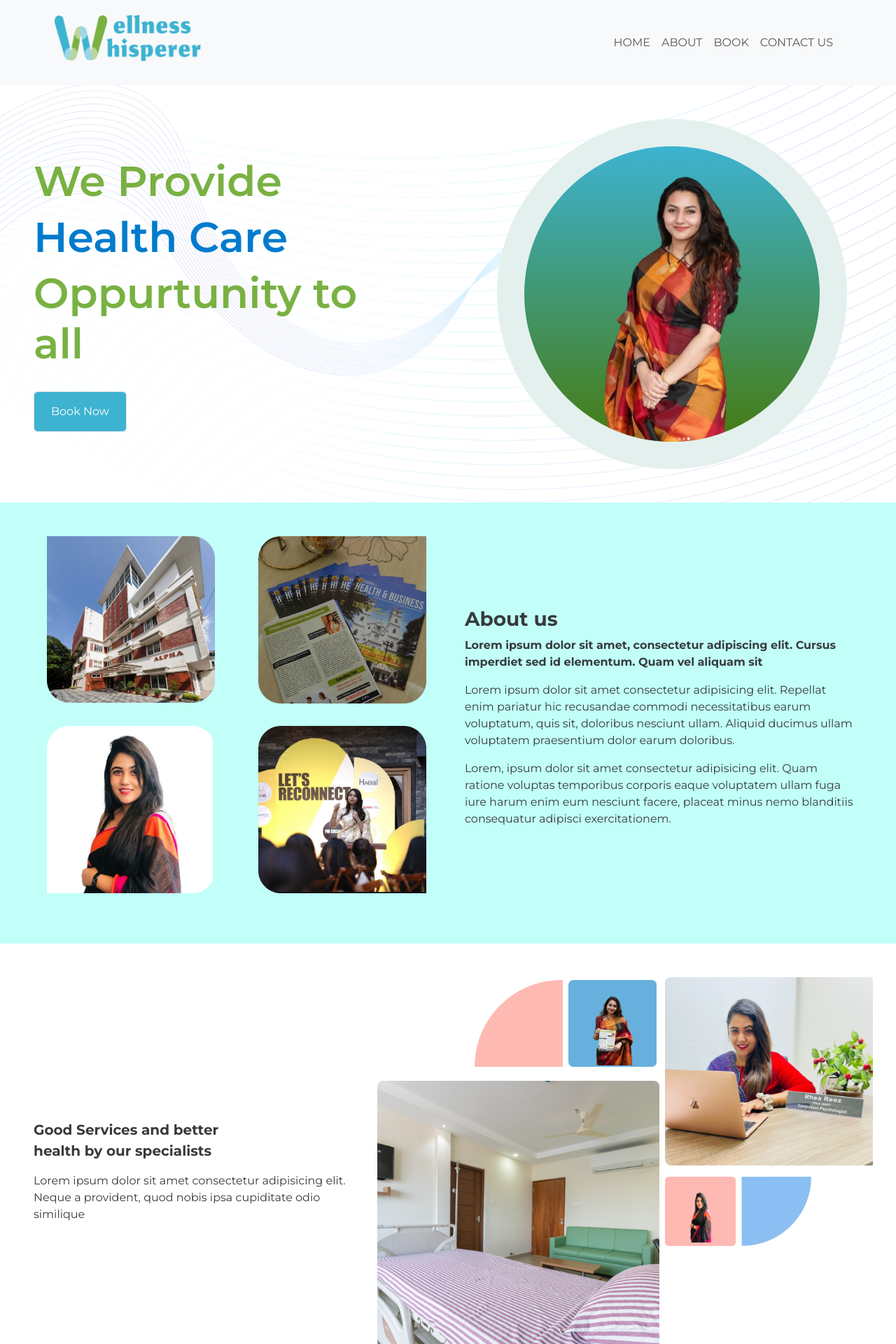
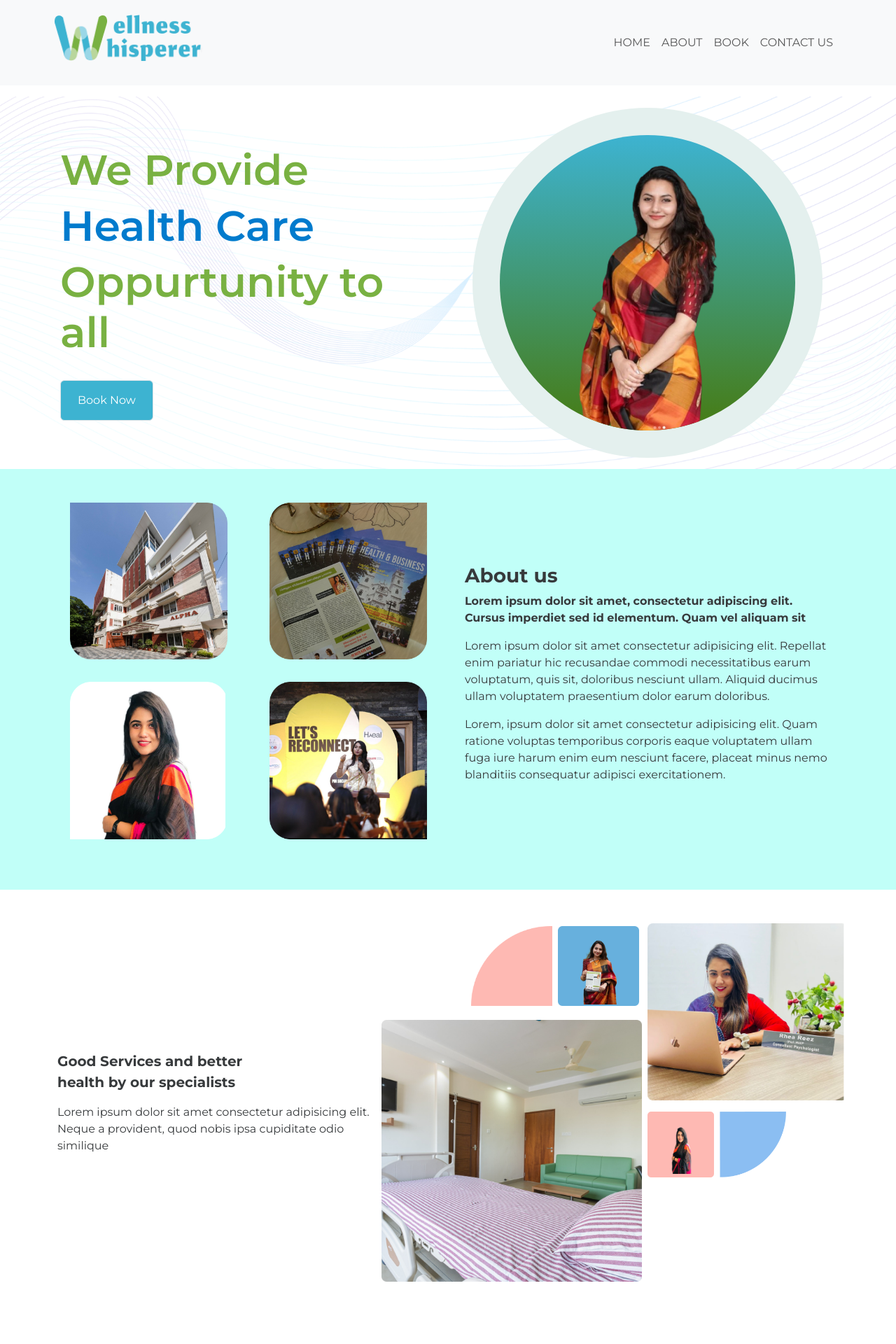
Before and after one commit to QINCORELABS/wellness, a React (Vite) app: page / in a window 1280 px wide. Shown: the top 1920 px of the page at 70% size. Built offline with nearby package versions, Linux system fonts and the light colour scheme.

Commit message:
wellness 0

```diff
--- a/src/components/About.jsx
+++ b/src/components/About.jsx
@@ -7,6 +7,7 @@ function About() {
     return (
         <>
             <div id='about' style={{ backgroundColor: "#C1FFF8" }} className="container-fluid p-5">
+               <div className='container'>
                     <div className='row'>
                         <div className="col-lg-6">
                             <div className="row d-flex">
@@ -41,6 +42,7 @@ function About() {
 
                     </div>
                </div>
+            </div>
         </>
     )
 }
--- a/src/components/Footer.jsx
+++ b/src/components/Footer.jsx
@@ -4,6 +4,7 @@ function Footer() {
   return (
     <>
     <div id='contact' style={{backgroundColor:"#2D90C0"}} className="container-fluid p-5">
+       <div className='container'>
           <div className="row">
               <div className="col-lg-4">
                   <div className="d-flex gap-3 align-items-center mb-3">
@@ -30,6 +31,7 @@ function Footer() {
               </div>
           </div>
        </div>
+    </div>
     </>
   )
 }
--- a/src/components/Intro.jsx
+++ b/src/components/Intro.jsx
@@ -5,14 +5,17 @@ function Intro() {
   return (
     <>
     <div id='intro-section' className="container-fluid intro">
+      <div className='container mt-3'>
          <div className="row">
-        <div className="col-lg-6 d-flex flex-column justify-content-center p-5">
+          <div className="col-lg-6 d-flex flex-column justify-content-center p-3 ">
+       <div className=''>
               <h1 style={{color:"#79B142",fontSize:"60px"}} className='fw-semibold'>We Provide</h1>
               <h1 style={{color:"#007BCD",fontSize:"60px"}} className='fw-semibold'>Health Care</h1>
               <h1 style={{color:"#79B142",fontSize:"60px"}} className='fw-semibold'> Oppurtunity to all</h1>
              <div> <button style={{backgroundColor:"#3DB3D1",color:"#fff"}} className='btn border rounded mt-4 p-3 ps-4 pe-4'>Book Now </button></div>
             </div>
-        <div className="col-lg-6 d-flex justify-content-center align-items-center p-5">
+       </div>
+          <div className="col-lg-6 d-flex justify-content-center align-items-center p-3">
 
              <div style={{background:"#E4F0EE",width:"500px",height:"500px"}} className='rounded-circle d-flex justify-content-center align-items-center p-3'>
               <div style={{background:"linear-gradient(180deg, rgba(61,179,209,1) 0%, rgba(70,123,18,1) 100%)",height:"90%",width:"90%"}} className='rounded-circle d-flex flex-column align-items-center p-3 pb-0 mt-0 overflow-hidden'>
@@ -23,6 +26,7 @@ function Intro() {
           </div>
          </div>
       </div>
+    </div>
     </>
   )
 }
--- a/src/components/Query.jsx
+++ b/src/components/Query.jsx
@@ -46,6 +46,7 @@ const handleSubmit=async()=>{
   return (
     <>
     <div id='book' style={{backgroundColor:"#C1FFF8"}} className="container-fluid p-5">
+       <div className='container'>
           <div className="row">
 
               <div className="col-lg-6 d-flex align-items-center justify-content-center mb-4">
@@ -66,6 +67,7 @@ const handleSubmit=async()=>{
               </div>
           </div>
        </div>
+    </div>
     </>
   )
 }
--- a/src/components/Services.jsx
+++ b/src/components/Services.jsx
@@ -12,6 +12,7 @@ function Services() {
   return (
     <>
     <div className="container-fluid p-5">
+        <div className='container'>
             <div className="row ">
                 <div className="col-lg-5 d-flex justify-content-center align-items-center">
                    <div >
@@ -21,7 +22,7 @@ function Services() {
                         <p className='text-justify mt-3'>Lorem ipsum dolor sit amet consectetur adipisicing elit. Neque a provident, quod nobis ipsa cupiditate odio similique</p>
                    </div>
                 </div>
-            <div className="col-lg 4">
+                <div className="col-lg 4 me-2">
                     <div className="row mb-3">
                         <div className="col-4 p-0"></div>
                         <div className="col-4 d-flex justify-content-end align-items-end p-1">
@@ -43,11 +44,11 @@ function Services() {
                 </div>
                 <div className="col-lg-3">
                     <div className="row mb-3 ">
-                    <div className='col-12 p-0 ms-2'><img className='img-fluid' src={serv5} alt="" /></div>
+                        <div className='col-12 p-0 ms-'><img className='img-fluid' src={serv5} alt="" /></div>
                     </div>
                     <div className="row">
 
-                    <div className="col-4 p-0 ms-2 service-box">
+                        <div className="col-4 p-0 ms- service-box">
                         <img src={serv6} className='img-fluid h-100' alt="" />
                         <img src={serv8}  className='w-50 h-75 w serv-img' alt="" />
 
@@ -71,6 +72,7 @@ function Services() {
                 </div>
             </div>
         </div>
+    </div>
     </>
   )
 }
```
Lines whose indentation alone changed are shown as unchanged.
